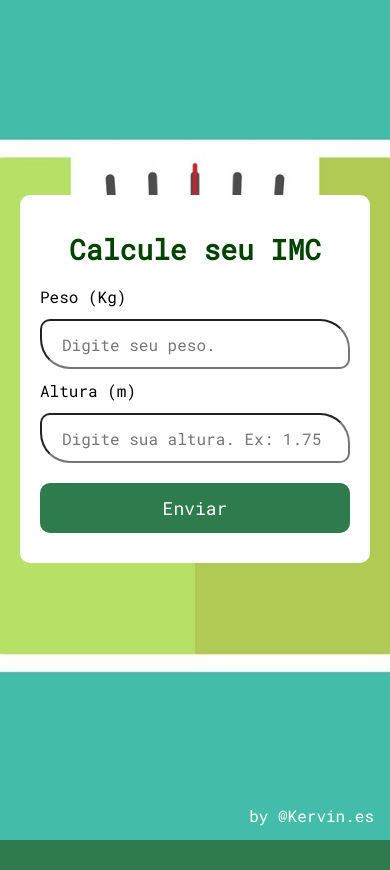
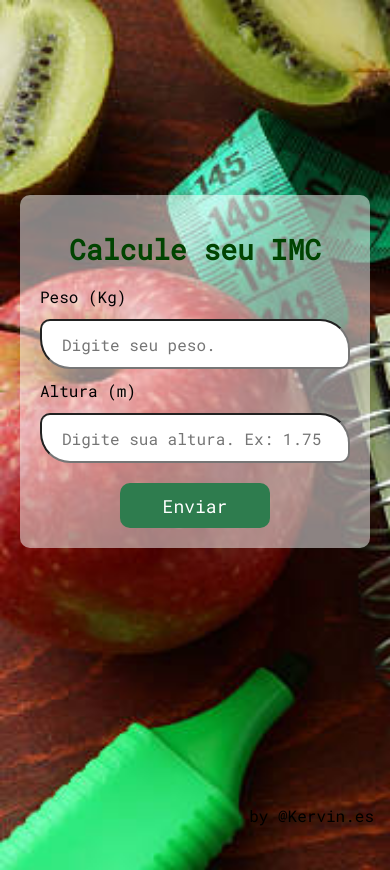
Before and after one commit to kervines/calculadora-imc, a plain HTML site: page index.html in a window 390 px wide. Drawn offline with Linux system fonts and the light colour scheme.

Commit message:
alterações na responsividade e background

```diff
--- a/assets/css/styles.css
+++ b/assets/css/styles.css
@@ -9,23 +9,20 @@
 * {
   outline: 0;
   box-sizing: border-box;
-  font-family: "Roboto Mono", monospace;
+  font-family: 'Roboto Mono', monospace;
 }
 
 body {
   margin: 0;
   padding: 0;
-  overflow: hidden;
 
   margin-top: 10%;
 
   background: fixed;
   background: var(--primary-color);
-  background-image: url("../img/scale.jpg");
+  background-image: url('../img/imc.jpg');
   background-size: cover;
   background-repeat: no-repeat;
-
-  background-position-y: -15rem;
 
   font-family: sans-serif;
   font-size: 1.3rem;
@@ -43,11 +40,10 @@ label {
 }
 
 .container {
-  max-width: 500px;
-
+  max-width: 400px;
   margin: 0 auto;
 
-  background-color: #fff;
+  background: rgba(255, 255, 255, 0.5);
   padding: 20px;
   /* border: 10px solid var(--primary-color-darker); */
   border-radius: 10px;
@@ -62,10 +58,10 @@ form button {
 }
 
 form input {
-  font-size: 24px;
-  height: 50px;
+  font-size: 16px;
+  height: 40px;
   padding: 0 20px;
-  border-radius: 10px 30px;
+  border-radius: 10px;
 }
 
 form input:focus {
@@ -77,9 +73,11 @@ form button {
   background-color: var(--primary-color);
   color: #fff;
   font-size: 18px;
-  height: 50px;
+  width: 150px;
+  height: 45px;
+
   cursor: pointer;
-  margin-top: 20px;
+  margin: 20px auto 0;
 
   border-radius: 10px;
 }
@@ -115,16 +113,24 @@ span {
   position: absolute;
   right: 0;
   bottom: 0;
-  color: #fff;
+  color: #000;
+}
+@media (max-width: 1200px) {
+  body {
+    height: 100vh;
+    overflow: hidden;
+  }
+}
+
+@media (max-width: 1000px) {
+  .container {
+    margin: 100px auto 0;
+  }
 }
 
 @media (max-width: 420px) {
   body {
     height: 80vh;
-    background-size: cover;
-    background-position-y: -30px;
-    background-position-x: 50%;
-
     overflow: hidden;
   }
 
```
